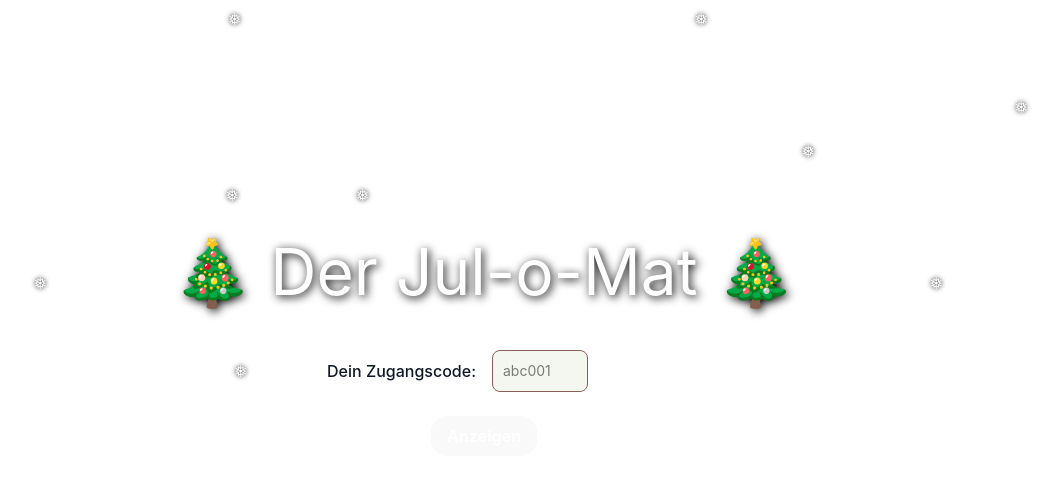
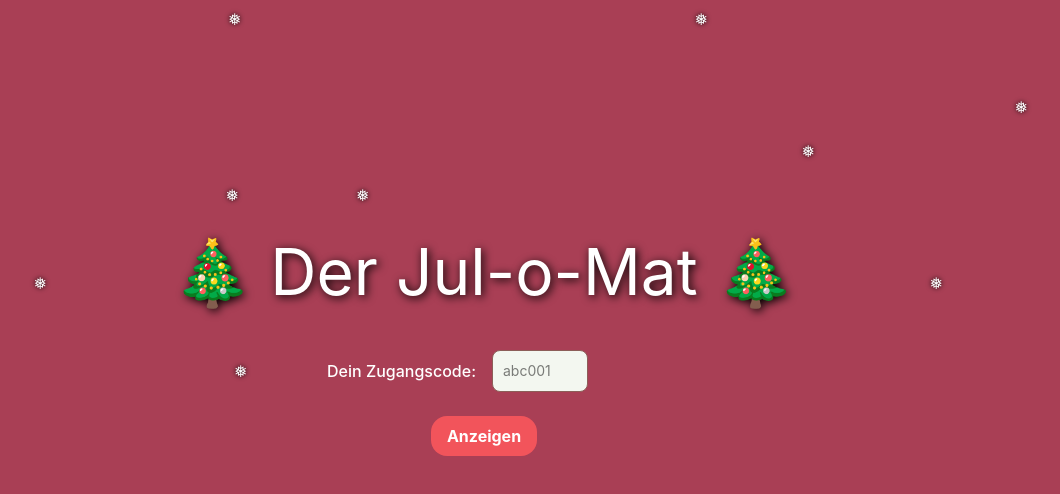
Before and after one commit to thr0n/vuelklapp, a Vue app: page / in a window 1280 px wide. Shown: the top 494 px of the page, without its empty margins (156-1216 px from the left). Built offline with nearby package versions, Linux system fonts and the light colour scheme.

Commit message:
Consider tailwind api changes

```diff
--- a/src/components/JuleMatcher.vue
+++ b/src/components/JuleMatcher.vue
@@ -52,7 +52,7 @@ const hide = () => {
     <div class="grid gap-4 grid-cols-2">
       <label
         for="access_code"
-        class="flex text-l items-center justify-end font-medium text-gray-900 dark:text-gray-300"
+        class="flex text-l items-center justify-end font-medium text-white dark:text-gray-300"
         >Dein Zugangscode:</label
       >
       <div class="flex justify-left">
@@ -71,7 +71,7 @@ const hide = () => {
     </div>
     <div>
       <button
-        class="bg-[#f2545b] hover:bg-[#e32d36] text-white font-bold py-2 px-4 rounded-2xl"
+        class="bg-[var(--c-red)] hover:bg-[#e32d36] text-white font-bold py-2 px-4 rounded-2xl"
         @click="showJulee(code)"
       >
         Anzeigen
--- a/src/style.css
+++ b/src/style.css
@@ -1,20 +1,8 @@
 @import "tailwindcss";
 
 :root {
-  font-family: Inter, Avenir, Helvetica, Arial, sans-serif;
-  font-size: 16px;
-  line-height: 24px;
-  font-weight: 400;
-
-  color-scheme: light dark;
-  color: #f3f7f0;
-  background-color: #a93f55;
-
-  font-synthesis: none;
-  text-rendering: optimizeLegibility;
-  -webkit-font-smoothing: antialiased;
-  -moz-osx-font-smoothing: grayscale;
-  -webkit-text-size-adjust: 100%;
+  --c-red: #f2545b;
+  --dark-rde: #a93f55;
 }
 
 a {
@@ -36,6 +24,20 @@ a:hover {
 }
 
 body {
+  font-family: Inter, Avenir, Helvetica, Arial, sans-serif;
+  font-size: 16px;
+  line-height: 24px;
+  font-weight: 400;
+
+  color-scheme: light dark;
+  color: #f3f7f0;
+  background-color: var(--dark-rde);
+
+  font-synthesis: none;
+  text-rendering: optimizeLegibility;
+  -webkit-font-smoothing: antialiased;
+  -moz-osx-font-smoothing: grayscale;
+  -webkit-text-size-adjust: 100%;
   margin: 0;
   display: flex;
   place-items: center;
@@ -72,9 +74,6 @@ h1 {
   }
   a:hover {
     color: #747bff;
-  }
-  button {
-    background-color: #f9f9f9;
   }
 }
 
```
